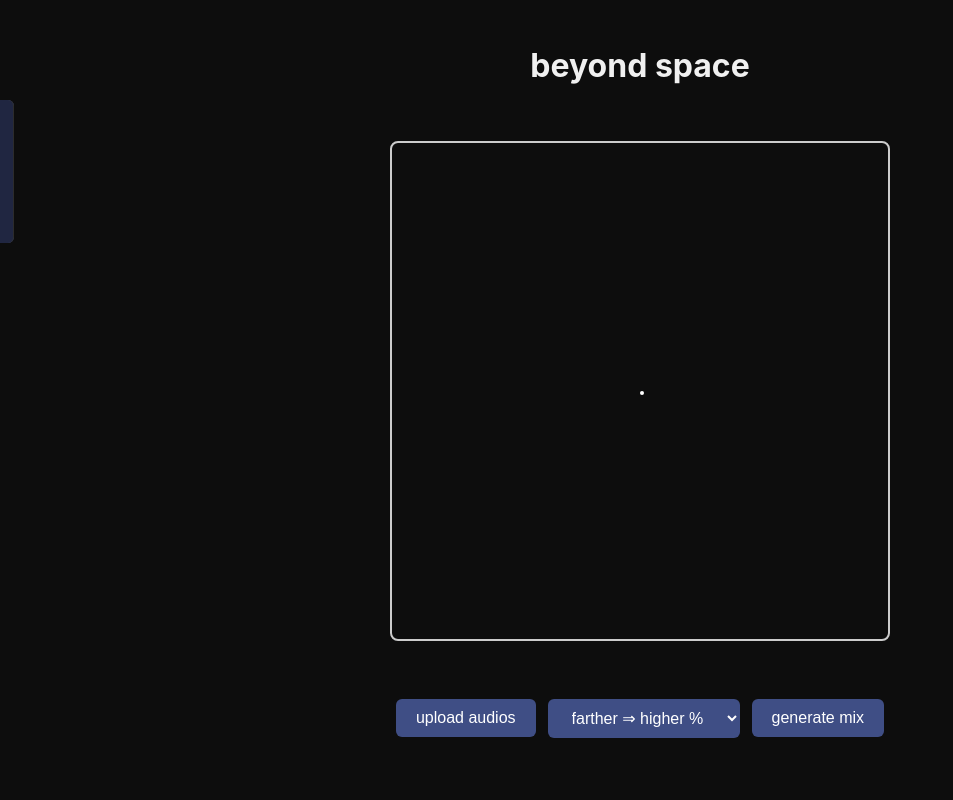
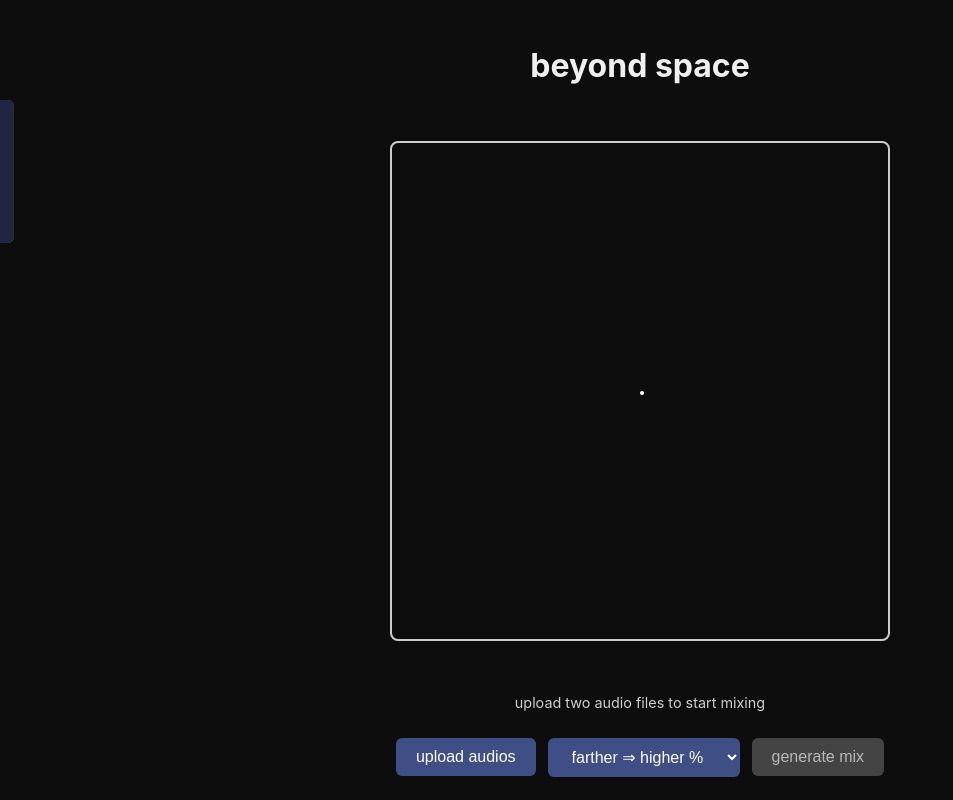
Before and after one commit to albedimaria/beyond_space, a React (Vite) app in the folder frontend/: page / in a window 1280 px wide. Shown: the whole page, without its empty margins (0-953 px from the left). Built offline with nearby package versions, Linux system fonts and the light colour scheme; no server answers.

Commit message:
frontend update

```diff
--- a/frontend/src/components/Button.jsx
+++ b/frontend/src/components/Button.jsx
@@ -1,10 +1,8 @@
-// components/ui/Button.jsx
-
 export default function Button({ children, disabled, onClick, title, className = "" }) {
     return (
         <button
             type="button"
-            className={`upload-btn ${disabled ? "btn--disabled" : ""} ${className}`}
+            className={`upload-btn ${disabled ? "disabled" : ""} ${className}`}
             onClick={disabled ? undefined : onClick}
             aria-disabled={disabled}
             title={title}
--- a/frontend/src/components/ControlBar.jsx
+++ b/frontend/src/components/ControlBar.jsx
@@ -6,35 +6,19 @@ import ModeBar from "./ModeBar";
 export default function ControlBar({
                                        files, setFiles,
                                        percentages, coords,
-                                       backendUrl,
                                        mode, setMode,
                                        temperature, steps
                                    }) {
     return (
         <div className="control-bar">
-            {/* Upload button */}
             <FileUploader files={files} setFiles={setFiles} />
-
-            {/* Mode dropdown */}
             <ModeBar mode={mode} setMode={setMode} />
 
-            {/* Send button */}
             <div>
-                <button
-                    type="button"
-                    className="upload-btn"
-                    onClick={() => {
-                        // delegate to your existing SendPercentages, or inline fetch here if you prefer
-                        // keeping SendPercentages for separation of concerns
-                        // (We render it hidden and call its handler via ref if you want; simpler: just use it directly below)
-                    }}
-                    style={{ display: "none" }}
-                />
                 <SendPercentages
                     percentages={percentages}
                     coords={coords}
                     files={files}
-                    backendUrl={backendUrl}       // e.g. "http://127.0.0.1:8000"
                     mode={mode}
                     temperature={temperature}
                     steps={steps}
--- a/frontend/src/components/SendPercentages.jsx
+++ b/frontend/src/components/SendPercentages.jsx
@@ -1,5 +1,6 @@
 // components/SendPercentages.jsx
-import { generateAudio } from "../api"; // keep if you use api.js
+import { useState } from "react";
+import { generateAudio, API_BASE } from "../api";
 import Button from "./Button.jsx";
 
 export default function SendPercentages({
@@ -11,12 +12,24 @@ export default function SendPercentages({
                                             steps,
                                             label = "generate mix",
                                         }) {
+    const [isLoading, setIsLoading] = useState(false);
+    const [error, setError] = useState(null);
+    const [downloadUrl, setDownloadUrl] = useState(null);
+
+    const hasFiles = files.length > 0;
+
     const handleSend = async () => {
+        if (!hasFiles || isLoading) return;
+
         console.log("[SendPercentages] click");
         console.log("Tracks:", files.length, "Percentages:", percentages);
 
+        setIsLoading(true);
+        setError(null);
+        setDownloadUrl(null);
+
         try {
-            await generateAudio({
+            const result = await generateAudio({
                 mode,
                 noise: temperature,
                 n_steps: steps,
@@ -25,16 +38,37 @@ export default function SendPercentages({
                 percentages,
                 click: coords,
             });
-            // nothing else — keep it minimal
+
+            if (result && result.file) {
+                setDownloadUrl(`${API_BASE}${result.file}`);
+            }
         } catch (e) {
-            // keep silent for now to avoid noise
-            // console.log("request failed:", e);
+            console.error("request failed:", e);
+            setError("Something went wrong while generating audio. Please try again.");
+        } finally {
+            setIsLoading(false);
         }
     };
 
+    const isDisabled = !hasFiles || isLoading;
+
     return (
         <div className="send-block">
-            <Button onClick={handleSend}>{label}</Button>
+            <Button onClick={handleSend} disabled={isDisabled}>
+                {isLoading ? "Generating..." : label}
+            </Button>
+            {error && (
+                <div style={{ fontSize: "0.85rem", marginTop: "6px", color: "#ffb3b3" }}>
+                    {error}
+                </div>
+            )}
+            {downloadUrl && (
+                <div style={{ fontSize: "0.85rem", marginTop: "8px" }}>
+                    <a href={downloadUrl} download>
+                        Download mix
+                    </a>
+                </div>
+            )}
         </div>
     );
 }
--- a/frontend/src/components/ShapeVisualizer/ShapeCanvas.jsx
+++ b/frontend/src/components/ShapeVisualizer/ShapeCanvas.jsx
@@ -2,7 +2,7 @@ import ShapeLines from "./ShapeLines";
 import ShapeCircles from "./ShapeCircles";
 import ShapeLabels from "./ShapeLabels";
 
-function ShapeCanvas({ layout, files, percentages, onSvgClick }) {
+function ShapeCanvas({ layout, files, percentages, onSvgClick, refPoint }) {
     const handleSvgClick = (e) => {
         if (!layout) return;
         const rect = e.currentTarget.getBoundingClientRect();
@@ -27,6 +27,7 @@ function ShapeCanvas({ layout, files, percentages, onSvgClick }) {
                 </>
             )}
 
+            {/* small center dot as a subtle origin */}
             <circle
                 cx={250}
                 cy={250}
@@ -35,9 +36,17 @@ function ShapeCanvas({ layout, files, percentages, onSvgClick }) {
                 stroke="none"
             />
 
+            {refPoint && (
+                <circle
+                    cx={refPoint.x}
+                    cy={refPoint.y}
+                    r={5}
+                    fill="none"
+                    stroke="#ffffff"
+                    strokeWidth="1.5"
+                />
+            )}
         </svg>
-
-
     );
 }
 
--- a/frontend/src/components/ShapeVisualizer/ShapeVisualizer.jsx
+++ b/frontend/src/components/ShapeVisualizer/ShapeVisualizer.jsx
@@ -1,23 +1,18 @@
 import ShapeCanvas from "./ShapeCanvas";
 import { layouts } from "./shapeLayouts";
-import { useState } from "react";
-import {calculatePercentages} from "../../utils/calculatePercentages.js";
+import { calculatePercentages } from "../../utils/calculatePercentages.js";
 
-function ShapeVisualizer({ files }) {
+function ShapeVisualizer({ files, mode, percentages, coords, onCompute }) {
     const count = files.length;
     const layout = layouts[count];
 
-    const [refPoint, setRefPoint] = useState(null);
-    const [percentuali, setPercentuali] = useState([]);
-
     const handleClick = (clickPoint) => {
-        const perc = calculatePercentages(clickPoint, layout.points, {mode: "sum"});
-        if (perc) {
-            setRefPoint(clickPoint);
-            setPercentuali(perc);
-        } else {
-            setRefPoint(null);
-            setPercentuali([]);
+        if (!layout) return;
+        const perc = calculatePercentages(clickPoint, layout.points, { mode });
+        if (perc && onCompute) {
+            onCompute({ percentages: perc, coords: clickPoint });
+        } else if (onCompute) {
+            onCompute({ percentages: [], coords: null });
         }
     };
 
@@ -25,8 +20,9 @@ function ShapeVisualizer({ files }) {
         <ShapeCanvas
             layout={layout}
             files={files}
-            percentages={percentuali}
+            percentages={percentages}
             onSvgClick={handleClick}
+            refPoint={coords}
         />
     );
 }
--- a/frontend/src/core/Experience.jsx
+++ b/frontend/src/core/Experience.jsx
@@ -7,19 +7,17 @@ import Toolbox from "../components/Toolbox.jsx";
 
 function Experience() {
     const [files, setFiles] = useState([]);
-    const [mode, setMode] = useState("sum"); // "sum" | "inverse" | "gaussian"
+    // mode defines how distances on the board are mapped into mixing percentages ("sum" | "inverse" | "gaussian")
+    const [mode, setMode] = useState("sum");
+    // single source of truth for board percentages and last click position
     const [percentages, setPercentages] = useState([]);
     const [lastClick, setLastClick] = useState(null); // {x, y} in SVG coords
 
-    // sliders state (default values)
+    // UI sliders: temperature maps to backend "noise", steps maps to backend "n_steps"
     const [params, setParams] = useState({
         temperature: 1.00,
         steps: 5,
     });
-    // backend base (env or fallback)
-    const backendBase =
-        import.meta?.env?.VITE_API_BASE ||
-        "http://127.0.0.1:8000";
 
     return (
         <div style={{ textAlign: "center", marginTop: "40px" }}>
@@ -31,16 +29,46 @@ function Experience() {
                 beyond space
             </motion.h1>
 
-            <motion.div key={files.length} initial={{ opacity: 0, scale: 0.8 }} animate={{ opacity: 1, scale: 1 }} transition={{ duration: 0.5 }}>
+            <motion.div
+                key={files.length}
+                initial={{ opacity: 0, scale: 0.8 }}
+                animate={{ opacity: 1, scale: 1 }}
+                transition={{ duration: 0.5 }}
+            >
                 <ShapeVisualizer
                     files={files}
                     mode={mode}
+                    percentages={percentages}
+                    coords={lastClick}
                     onCompute={({ percentages, coords }) => {
                         setPercentages(percentages);
                         setLastClick(coords);
                     }}
                 />
             </motion.div>
+
+            {(() => {
+                let message = "";
+                if (files.length === 0) {
+                    message = "upload two audio files to start mixing";
+                } else if (!lastClick || !percentages?.length) {
+                    message = "click inside the square to choose how to blend your tracks";
+                } else {
+                    message = "when you are happy with the point, press \"generate mix\"";
+                }
+                return (
+                    <div
+                        style={{
+                            marginTop: "12px",
+                            marginBottom: "4px",
+                            fontSize: "0.9rem",
+                            opacity: 0.85,
+                        }}
+                    >
+                        {message}
+                    </div>
+                );
+            })()}
 
             <Toolbox params={params} onChange={setParams} />
 
@@ -49,14 +77,11 @@ function Experience() {
                 setFiles={setFiles}
                 percentages={percentages}
                 coords={lastClick}
-                backendUrl={backendBase}
                 mode={mode}
                 setMode={setMode}
                 temperature={params.temperature}
                 steps={params.steps}
             />
-
-
         </div>
     );
 }
```
